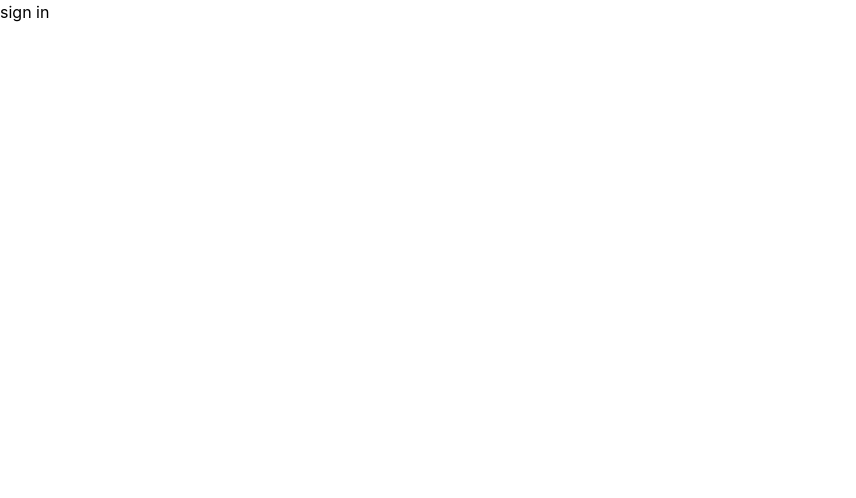
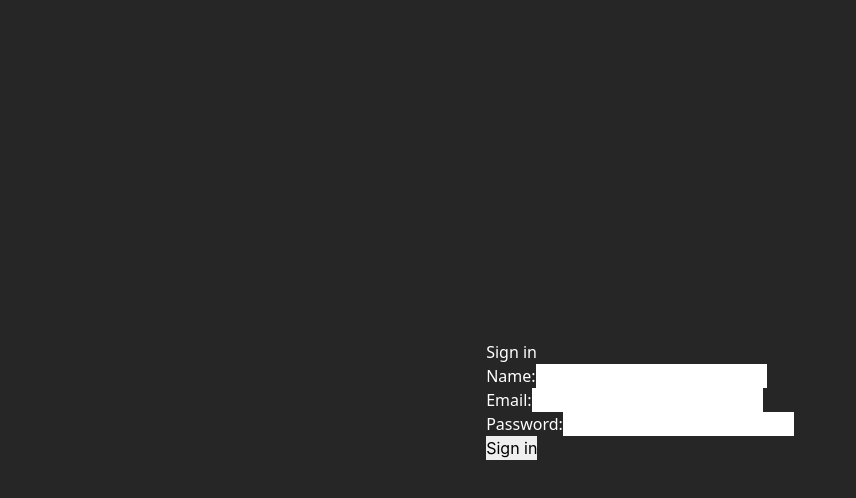
Before and after one commit to Project-Clapper/Clapper, a React (Create React App) app in the folder clapper/: page /signin in a window 1280 px wide. Shown: the top 498 px of the page, without its empty margins (0-856 px from the left). Built offline with nearby package versions, Linux system fonts and the light colour scheme.

Commit message:
Update SignInPage.js

```diff
--- a/clapper/src/pages/SignInPage.js
+++ b/clapper/src/pages/SignInPage.js
@@ -1,11 +1,55 @@
-import React from 'react';
+import React, { useState } from 'react';
 
-const SignInPage = () => {
+function SignInPage({ Signin, error }) {
+  const [details, setDetails] = useState({ name: '', email: '', password: '' });
+
+  const submitHandler = (e) => {
+    e.preventDefault();
+
+    Signin(details);
+  };
+
   return (
-    <div className="container">
-      <p>sign in</p>
+    <div className="flex h-screen items-center justify-center bg-gray-800">
+      <form onSubmit={submitHandler}>
+        <div>
+          <h2 className="font-sans text-white">Sign in</h2>
+          {error != '' ? <div className="error">{error}</div> : ''}
+          <div className="font-sans text-white">
+            <label htmlFor="name">Name:</label>
+            <input
+              type="text"
+              name="name"
+              id="name"
+              onChange={(e) => setDetails({ ...details, name: e.target.value })}
+              value={details.name}
+            />
+          </div>
+          <div className="font-sans text-white">
+            <label htmlFor="email">Email:</label>
+            <input
+              type="email"
+              name="email"
+              id="email"
+              onChange={(e) => setDetails({ ...details, email: e.target.value })}
+              value={details.email}
+            />
+          </div>
+          <div className="font-sans text-white">
+            <label htmlFor="password">Password:</label>
+            <input
+              type="password"
+              name="password"
+              id="password"
+              onChange={(e) => setDetails({ ...details, password: e.target.value })}
+              value={details.password}
+            />
+          </div>
+          <input type="submit" value="Sign in" />
+        </div>
+      </form>
     </div>
   );
-};
+}
 
 export default SignInPage;
```
